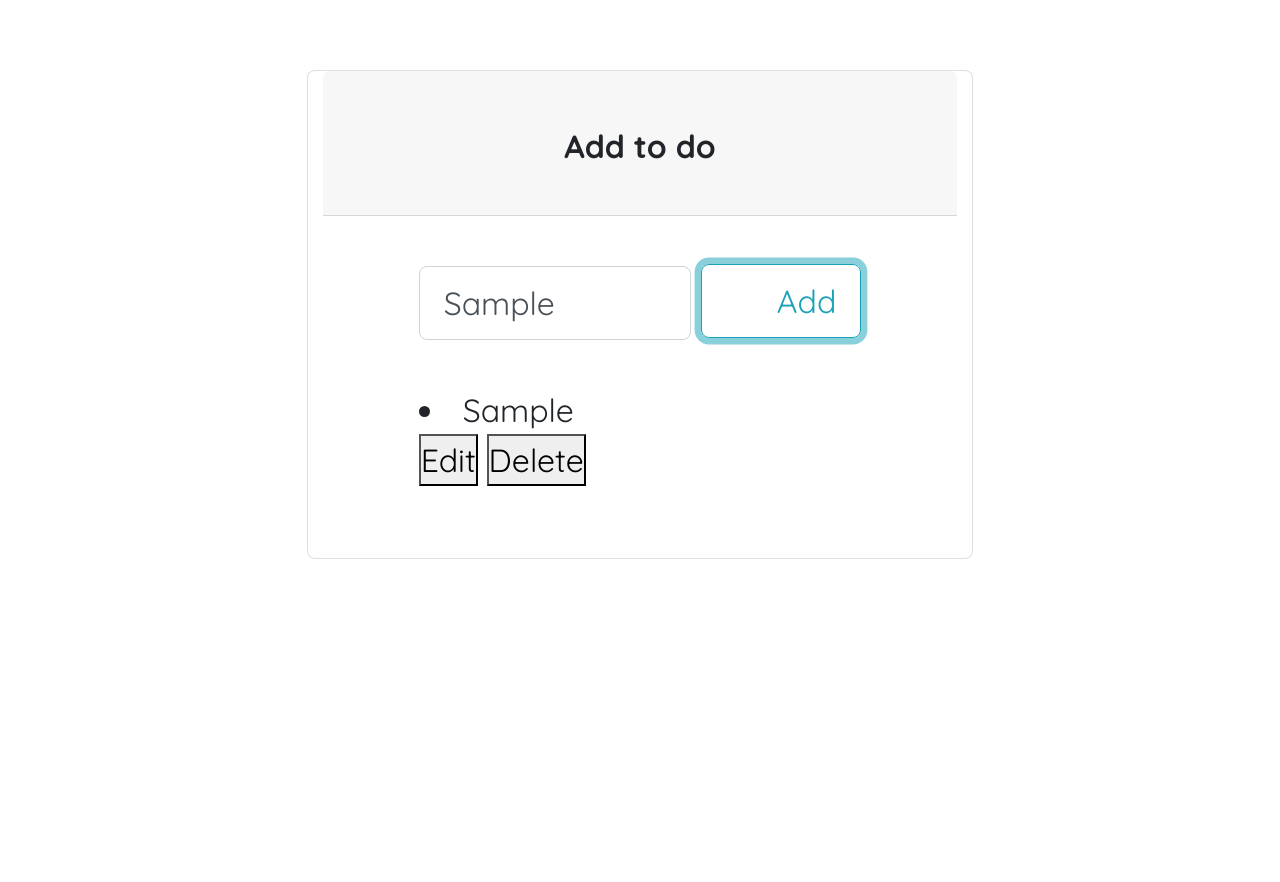
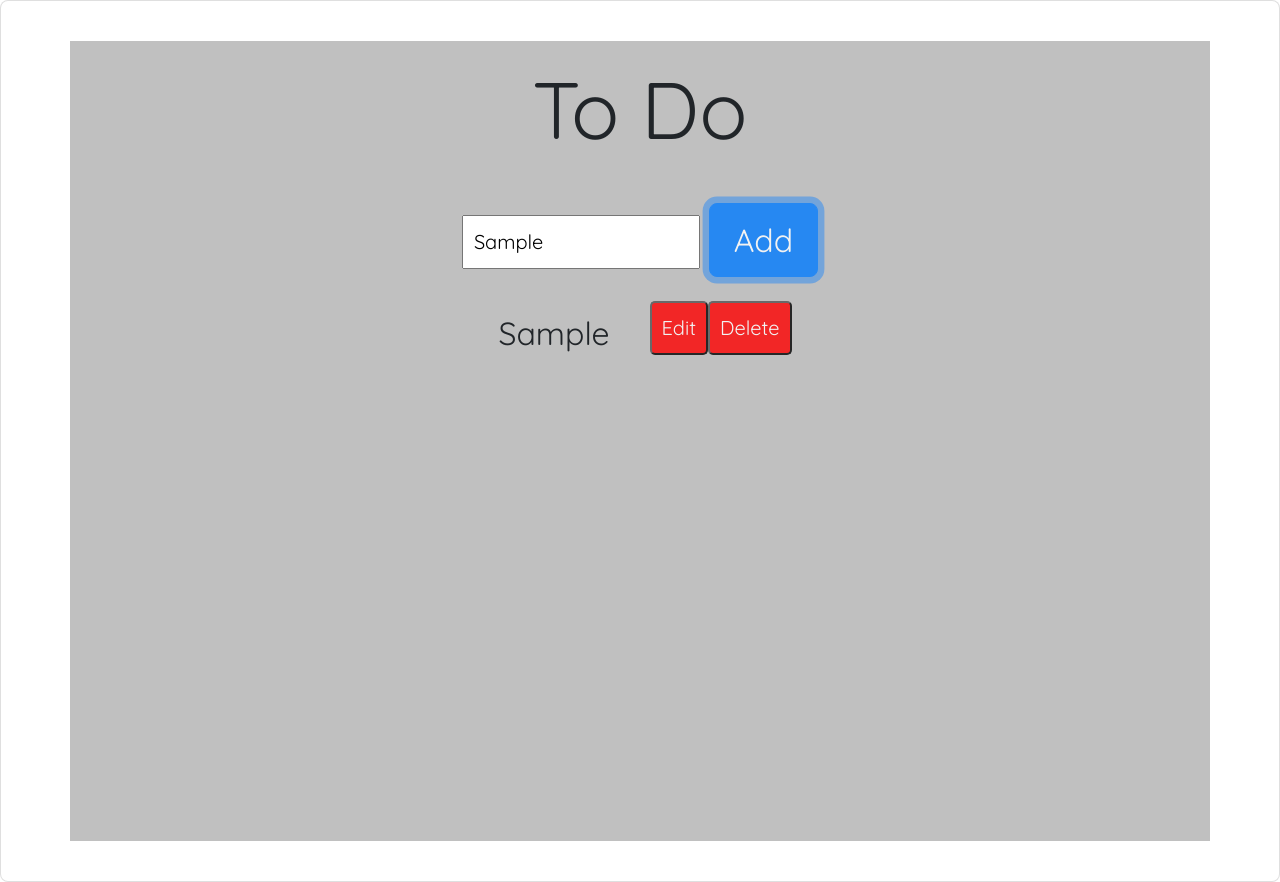
Before and after one commit to geraldos/exercise-js-dom6, a plain HTML site: page index.html in a window 1280 px wide. Both pictures are taken after typing "Sample" into the empty fields and a click on the button "Add". Before the commit the page ends 800 px from the top, so only its background shows below. Drawn offline with nearby package versions, Linux system fonts and the light colour scheme; files that its build step writes are made by us from their sources.

Commit message:
updated..

```diff
--- a/index.html
+++ b/index.html
@@ -8,52 +8,38 @@
 
     <link rel="stylesheet" href="https://stackpath.bootstrapcdn.com/bootstrap/4.1.3/css/bootstrap.min.css"
         integrity="sha384-MCw98/SFnGE8fJT3GXwEOngsV7Zt27NXFoaoApmYm81iuXoPkFOJwJ8ERdknLPMO" crossorigin="anonymous">
-
     <link rel="stylesheet" href="./style/style.css">
     <link rel="stylesheet" media="screen and (max-width: 375px)" href="./style/style.mobile.css" />
 </head>
 
 <body>
-    <section class="container">
-        <!-- Material form login -->
-        <div class="card col-md-8">
+    <html lang="en">
 
-            <section>
-                <h5 class="card-header info-color white-text text-center py-4">
-                    <strong>Add to do</strong>
-                </h5>
-            </section>
+    <head>
+        <meta charset="UTF-8" />
+        <meta name="viewport" content="width=device-width, initial-scale=1.0" />
+        <title>My ToDo App</title>
+        <link rel="stylesheet" href="style.css" />
+    </head>
 
-            <section>
-                <!--Card content-->
-                <div class="card-body px-lg-5 pt-0">
-                    <section>
-                        <form class="text-center" style="color: #757575;" action="#!" id="form-todo">
-
-                            <section class="add">
-                                <div class="md-form add-to-do form-add">
-                                    <input type="text" name="add" id="add-to-do" class="form-control"
-                                        placeholder="Add to do">
+    <body>
+        <div class="card">
+            <div class="card-body">
+                <div class="container">
+                    <h1>To Do</h1>
+                    <div class="add-todo">
+                        <div class="input">
+                            <input type="text" placeholder="Add your To Do List" id="input-todo" maxlength="30" />
+                            <button type="button" class="btn btn-primary" id="button-input">
+                                Add
+                            </button>
+                        </div>
+                    </div>
+                    <div class="output-todo"></div>
+                </div>
+            </div>
         </div>
 
-                                <button id="submit"
-                                    class="btn btn-outline-info btn-rounded my-4 waves-effect z-depth-0 button"
-                                    type="button">Add</button>
-                            </section>
-                    </section>
-
-                    <div class="row-content">
-                        <p id="show" class="spacing"></p>
-                    </div>
-                </div>
-                </form>
-        </div>
-    </section>
-
-    </div>
-    </section>
-
-    <script src="./index.js"></script>
 
         <script src="https://code.jquery.com/jquery-3.3.1.slim.min.js"
             integrity="sha384-q8i/X+965DzO0rT7abK41JStQIAqVgRVzpbzo5smXKp4YfRvH+8abtTE1Pi6jizo" crossorigin="anonymous">
@@ -64,6 +50,7 @@
         <script src="https://stackpath.bootstrapcdn.com/bootstrap/4.1.3/js/bootstrap.min.js"
             integrity="sha384-ChfqqxuZUCnJSK3+MXmPNIyE6ZbWh2IMqE241rYiqJxyMiZ6OW/JmZQ5stwEULTy" crossorigin="anonymous">
         </script>
+        <script src="./index.js"></script>
     </body>
 
     </html>
--- a/index.js
+++ b/index.js
@@ -1,71 +1,62 @@
+let inputList = document.querySelector(".output-todo");
 let list = [];
+let buttonInput = document.getElementById("button-input");
 
-let formTodo = document.getElementById("form-todo");
-let submitButton = document.getElementById("submit");
-let listAllTodo = document.getElementById("show");
+buttonInput.addEventListener("click", () => {
+    const inputTodo = document.getElementById("input-todo").value;
+    list.push(inputTodo);
+    resultInput();
+});
 
-// submitButton.addEventListener("click", function () {
-//     let inputs = document.getElementById("add-to-do").value;
-//     list.push(inputs);
+resultInput = () => {
+    inputList.innerHTML = null;
 
-//     for (i = 0; i < list.length; i++) {
-//         var element = document.createElement("p");
-//         var value = document.createTextNode(list[i]);
+    list.forEach((item, index) => {
 
-//         var buttons = document.createElement("BUTTON");
-//         var button1 = document.createElement("BUTTON");
+        let inputValue = document.createTextNode(item);
+        let text = document.createElement("p");
+        text.appendChild(inputValue);
+        let divTodo = document.createElement("div");
+        divTodo.setAttribute("class", "todo");
+        divTodo.appendChild(text);
 
-//         var edits = document.createTextNode("Edit");
-//         var deletee = document.createTextNode("Delete");
-//     }
-//     element.appendChild(value);
 
-//     buttons.appendChild(edits);
-//     button1.appendChild(deletee);
+        let divButton = document.createElement("div");
+        divButton.setAttribute("class", "button");
+        let editButton = document.createElement("button");
+        let textEdit = document.createTextNode("Edit");
+        editButton.appendChild(textEdit);
+        let deleteButton = document.createElement("button");
+        let textDelete = document.createTextNode("Delete");
+        deleteButton.appendChild(textDelete);
+        divButton.appendChild(editButton);
+        divButton.appendChild(deleteButton);
 
-//     element.appendChild(buttons);
-//     element.appendChild(button1);
+        let divList = document.createElement("div");
+        divList.setAttribute("class", "list");
+        divList.appendChild(divTodo);
+        divList.appendChild(divButton);
+        inputList.appendChild(divList);
 
-//     document.getElementById("show").appendChild(element);
-// });
+        editButton.addEventListener("click", () => {
+            editItem(index);
+        });
 
-// console.log(list);
-
-let addToDo = (event) => {
-    event.preventDefault();
-
-    let addValue = document.getElementById("add-to-do").value;
-    list.push(addValue);
-    displayTodo(list);
-};
-
-let displayTodo = () => {
-    listAllTodo.innerHTML = "";
-
-    list.forEach((element, index) => {
-        let result = document.createElement("li");
-        result.innerHTML = `${element}
-            <div><button id="edit-${index}">Edit</button>
-            <button id="delete-${index}">Delete</button></div>`;
-
-        listAllTodo.appendChild(result);
-
+        deleteButton.addEventListener("click", () => {
+            deleteItem(index);
+        });
     });
 };
 
-let editTodo = (index) => {
-    let newTodo = prompt("Enter your new todo...");
+editItem = (index) => {
+    newItem = prompt("add edit to new list:");
+    list.splice(index, 1, newItem);
+
+    resultInput();
+};
+
+deleteItem = (index) => {
     list.splice(index, 1);
 
-    displayTodo(list);
+    resultInput();
 };
-
-// let deleteTodo = (index) => {
-//     list.splice(index, 1);
-//     displayTodo(list);
-// };
-
-formTodo.addEventListener("submit", addToDo);
-submitButton.addEventListener("click", addToDo);
-listAllTodo.addEventListener("click", editTodo);
-// listAllTodo.addEventListener("click", deleteTodo);
--- a/style/style.css
+++ b/style/style.css
@@ -7,36 +7,55 @@
     padding: 0;
 }
 
+h1 {
+    margin-top: 20px;
+}
+
 .container {
     display: flex;
-    justify-content: center;
-    padding: 70px;
+
+    align-items: center;
+    flex-direction: column;
+    background-color: silver;
+    height: 100vh;
 }
 
-.card-body {
+.list {
     display: flex;
-    flex-direction: column;
-    justify-content: space-around;
+    flex-direction: row;
+    justify-content: space-between;
 }
 
-.add {
-    display: flex;
-    flex-direction: row;
+.input {
+    margin-top: 30px;
+    margin-bottom: 20px;
 }
 
-.add-to-do {
-    padding-top: 50px;
-    padding-right: 10px;
+#input-todo {
+    padding: 10px;
+    font-size: 20px;
+    margin-bottom: 2px;
 }
 
-.form-add {
-    width: 400px;
+.todo {
+    margin-right: 30px;
+    padding: 10px;
+    font-size: 20px;
+    margin-bottom: 2px;
 }
 
-.button {
-    padding-left: 75px;
+button {
+    font-size: 20px;
+    padding: 10px;
+    opacity: 0.8;
+    background-color: red;
+    color: white;
+    border-radius: 5px;
+    margin-bottom: 2px;
 }
 
-li {
-    flex-direction: row;
+button:hover {
+    opacity: 1;
+    background-color: red;
+    cursor: pointer;
 }
```
Lines whose indentation alone changed are shown as unchanged.
